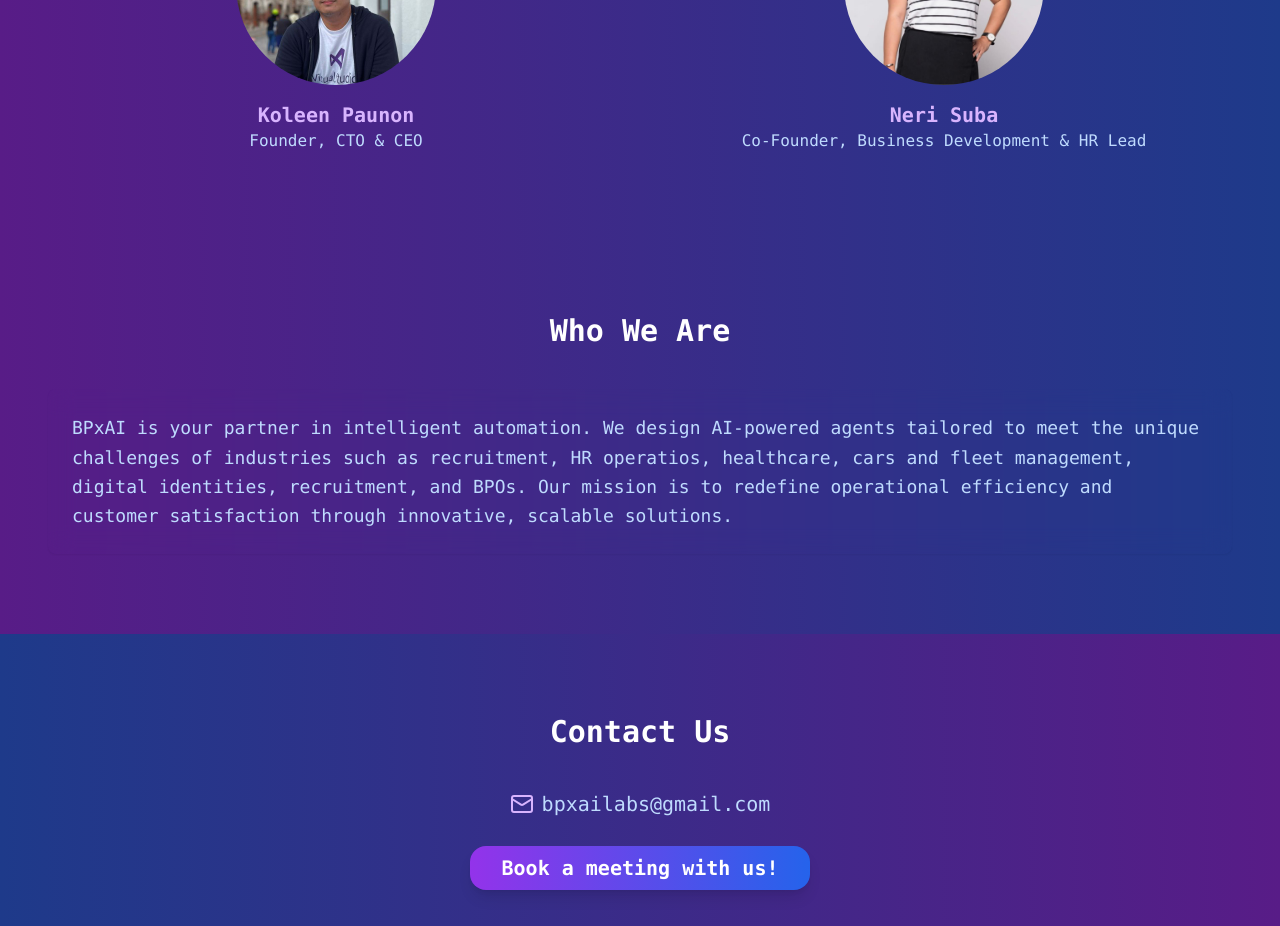
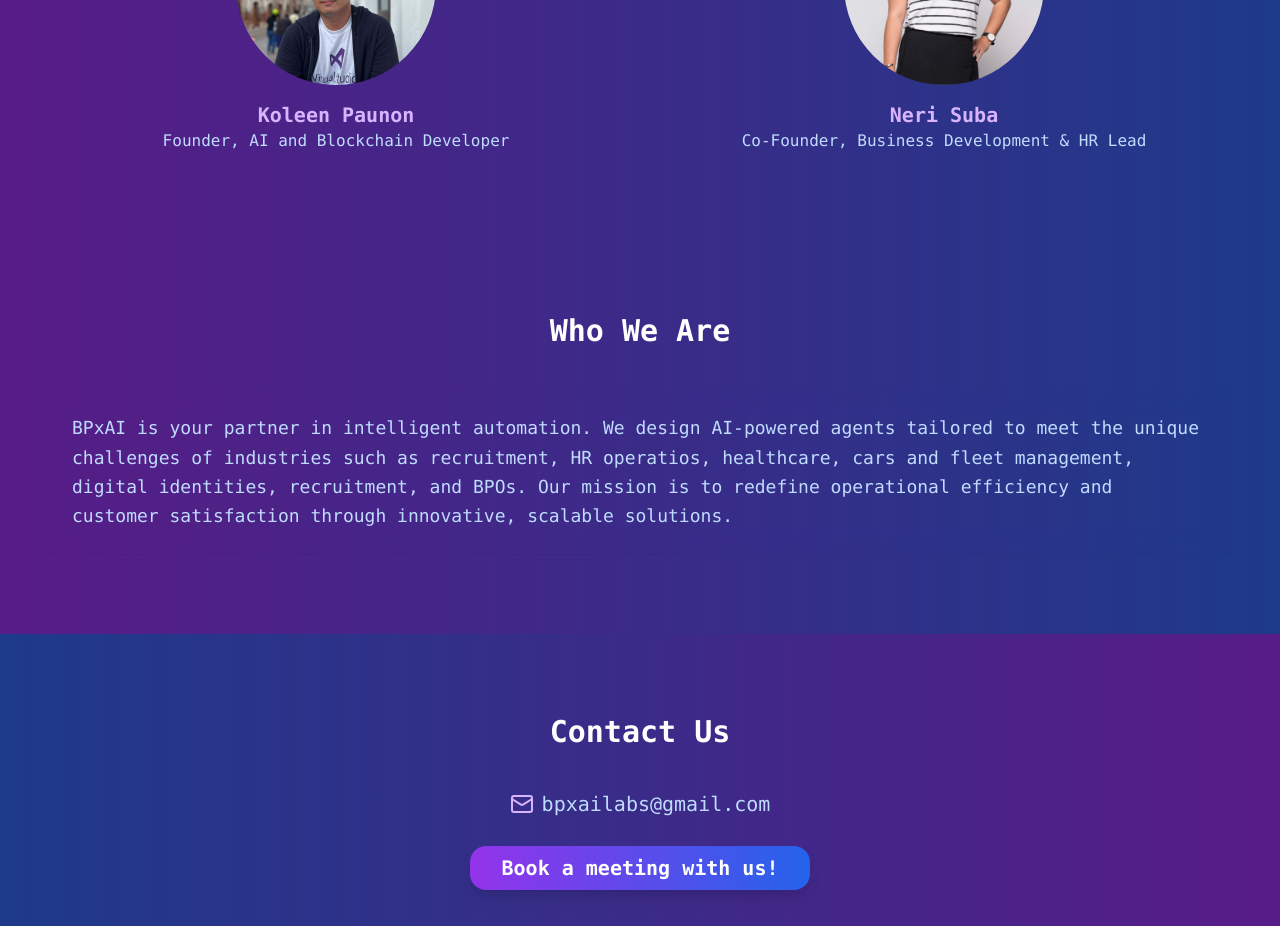
Before and after one commit to KBPsystem777/bpx-ai-website, a Next.js app: page / in a window 1280 px wide. Shown: the part 3520-4446 px from the top of the page. Built offline with nearby package versions, Linux system fonts and the light colour scheme.

Commit message:
Updating Role

```diff
--- a/app/components/Team.tsx
+++ b/app/components/Team.tsx
@@ -4,7 +4,7 @@ export default function Team() {
   const teamMembers = [
     {
       name: "Koleen Paunon",
-      role: "Founder, CTO & CEO",
+      role: "Founder, AI and Blockchain Developer",
       image: "team/koleenbp.jpg",
     },
     {
```
